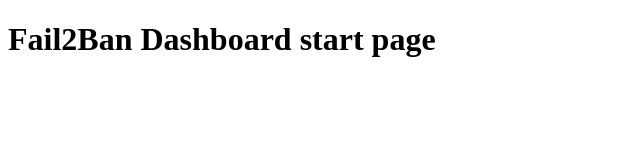
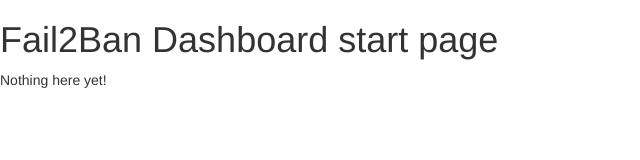
Before and after one commit to garybake/fail2ban-dashboardJS, a website: page static/index.html in a window 1280 px wide. Shown: the whole page, without its empty margins (0-640 px from the left). Drawn offline with nearby package versions, Linux system fonts and the light colour scheme.

Commit message:
Initial static page and angular bootstrap

```diff
--- a/bower.json
+++ b/bower.json
@@ -6,7 +6,6 @@
     "Gary Bake <garybake@gmail.com>"
   ],
   "license": "MIT",
-  "private": true,
   "ignore": [
     "**/.*",
     "node_modules",
@@ -15,7 +14,7 @@
     "tests"
   ],
   "dependencies": {
-    "angular": "~1.2.26",
-    "bootstrap": "~3.2.0"
+    "angularjs": "1.2.25",
+    "bootstrap": "~3.3.1"
   }
 }
--- a/static/index.html
+++ b/static/index.html
@@ -1,9 +1,14 @@
 <!DOCTYPE html>
-<html>
+<html lang="en" ng-app>
 <head>
-    <title>Fail2Ban Dashboard</title>
+  <meta charset="utf-8">
+  <title>Fail2Ban Dashboard</title>
+  <link rel="stylesheet" href="bower_components/bootstrap/dist/css/bootstrap.css">
+  <link rel="stylesheet" href="css/app.css">
+  <script src="bower_components/angularjs/angular.js"></script>
 </head>
 <body>
     <h1>Fail2Ban Dashboard start page</h1>
+    <p>Nothing here {{'yet' + '!'}}</p>
 </body>
 </html>
```
Also changed, not shown: 1 other file.
